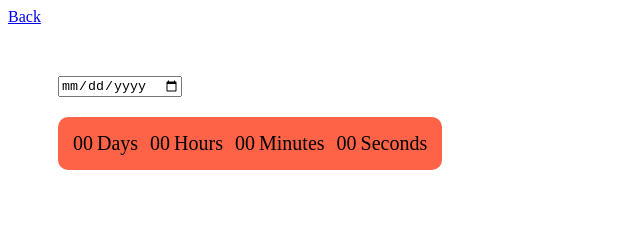
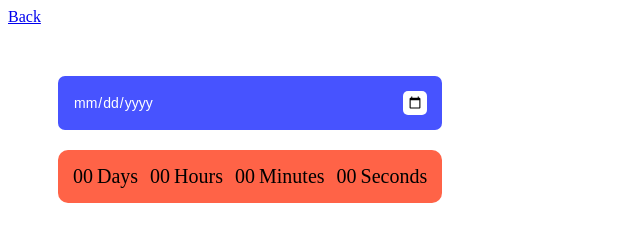
Before and after one commit to trayhorn/goit-js-hw-11, a website built with Parcel: page src/timer.html in a window 1280 px wide. Shown: the whole page, without its empty margins (0-640 px from the left). Built offline with nearby package versions, Linux system fonts and the light colour scheme.

Commit message:
style datepicker

```diff
--- a/src/css/timer.css
+++ b/src/css/timer.css
@@ -24,3 +24,30 @@
   font-family: serif;
   font-size: 20px;
 }
+
+.input {
+  width: 354px;
+
+}
+input[type="date"] {
+  font-family: sans-serif;
+  font-size: 14px;
+  padding: 15px;
+
+  color: white;
+  background-color: rgb(71, 83, 255);
+  border: none;
+  border-radius: 7px;
+  outline: none;
+
+}
+::-webkit-calendar-picker-indicator {
+  background-color: #FFF;
+  padding: 5px;
+  border-radius: 5px;
+  cursor: pointer;
+}
+
+::-webkit-calendar {
+  width: 354px;
+}
--- a/src/js/timer.js
+++ b/src/js/timer.js
@@ -6,17 +6,15 @@ const inputEl = document.querySelector('.input');
 
 let pickedDate;
 
-inputEl.addEventListener('input', (event) => {
-  pickedDate = event.currentTarget.value;
-  console.log(pickedDate);
+class Timer {
 
-  const timer = {
   start() {
     const startTime = new Date(pickedDate);
 
     setInterval(() => {
       const currentTime = Date.now();
       const deltaTime = startTime - currentTime;
+
       const days = getDays(deltaTime);
       updateDays(days);
 
@@ -29,10 +27,18 @@ inputEl.addEventListener('input', (event) => {
       const seconds = getSeconds(deltaTime);
       updateSeconds(seconds)
     }, 1000)
-  },
+  }
 }
 
+
+const timer = new Timer()
+
+
+inputEl.addEventListener('input', (event) => {
+  pickedDate = event.currentTarget.value;
   timer.start();
+})
+
 
 function pad(value) {
     return String(value).padStart(2, '0');
@@ -71,68 +77,3 @@ inputEl.addEventListener('input', (event) => {
   const seconds = pad(Math.floor((time % (1000 * 60)) / 1000));
   return seconds;
 }
-})
-
-// const myDate = '2022-08-27';
-
-// const timer = {
-//   start() {
-//     const startTime = new Date(myDate);
-
-//     setInterval(() => {
-//       const currentTime = Date.now();
-//       const deltaTime = startTime - currentTime;
-//       const days = getDays(deltaTime);
-//       updateDays(days);
-
-//       const hours = getHours(deltaTime);
-//       updateHours(hours);
-
-//       const minutes = getMinutes(deltaTime);
-//       updateMinutes(minutes);
-
-//       const seconds = getSeconds(deltaTime);
-//       updateSeconds(seconds)
-//     }, 1000)
-//   },
-// }
-
-// timer.start();
-
-// function pad(value) {
-//   return String(value).padStart(2, '0');
-// }
-
-
-
-// function updateDays(time) {
-//   daysEl.textContent = time;
-// }
-// function updateHours(time) {
-//   hourEl.textContent = time;
-// }
-// function updateMinutes(time) {
-//   minuteEl.textContent = time;
-// }
-// function updateSeconds(time) {
-//   secondEl.textContent = time;
-// }
-
-
-
-// function getDays(time) {
-//   const days = pad(Math.floor(time / (1000 * 60 * 60 * 24)));
-//   return days;
-// }
-// function getHours(time) {
-//   const hours = pad(Math.floor((time % (1000 * 60 * 60 * 24)) / (1000 * 60 * 60)));
-//   return hours;
-// }
-// function getMinutes(time) {
-//   const minutes = pad(Math.floor((time % (1000 * 60 * 60)) / (1000 * 60)));
-//   return minutes;
-// }
-// function getSeconds(time) {
-//   const seconds = pad(Math.floor((time % (1000 * 60)) / 1000));
-//   return seconds;
-// }
```
Also changed, not shown: src/promosification.html (+4 -4 lines). Lines whose indentation alone changed are shown as unchanged.
